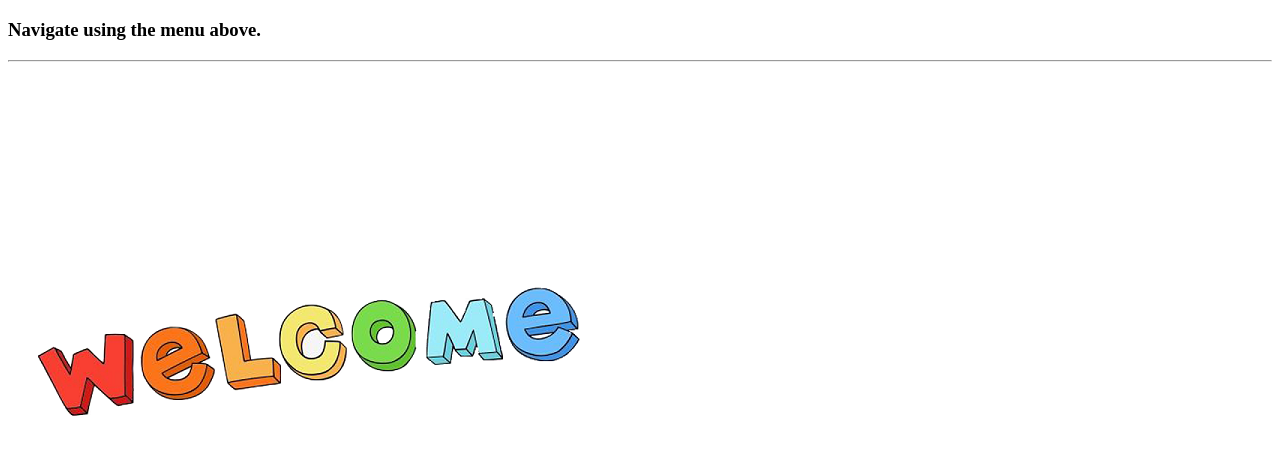
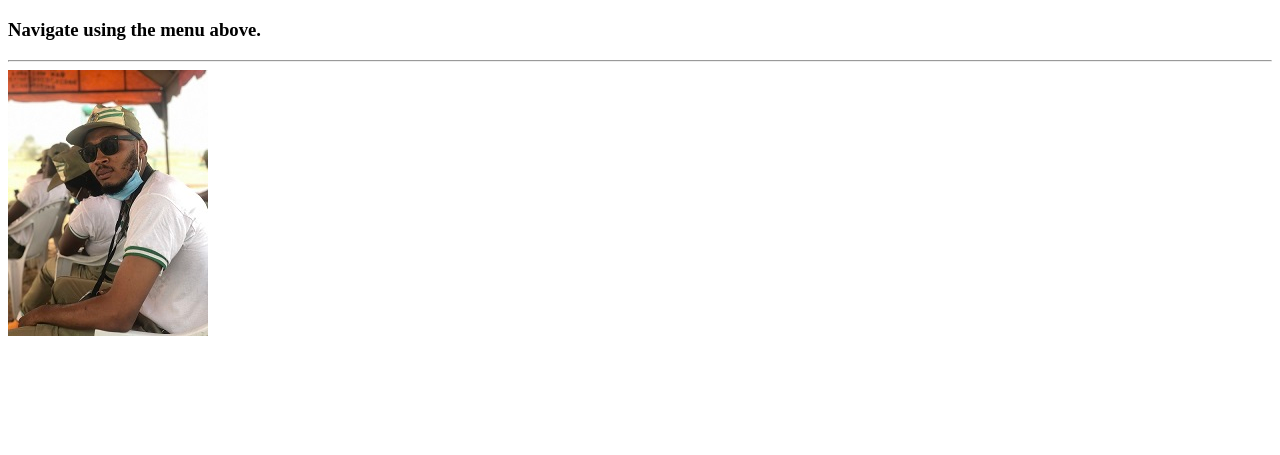
Before and after one commit to YinkaB/Assignment4-prj, a plain HTML site: page index.html in a window 1280 px wide. Shown: the part 87-542 px from the top of the page. Drawn offline with Linux system fonts and the light colour scheme.

Commit message:
Update index.html

```diff
--- a/index.html
+++ b/index.html
@@ -19,7 +19,7 @@
   </div>
  <hr>
 <div>
-    <img src="./images/welcome.png" alt="a welcome picture">
+    <img src="./images/yinka.jpg" alt="a welcome picture">
 </div>
 </body>
 </html>
```
